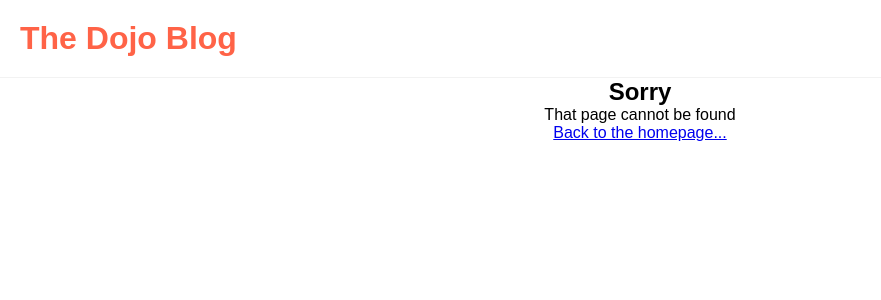
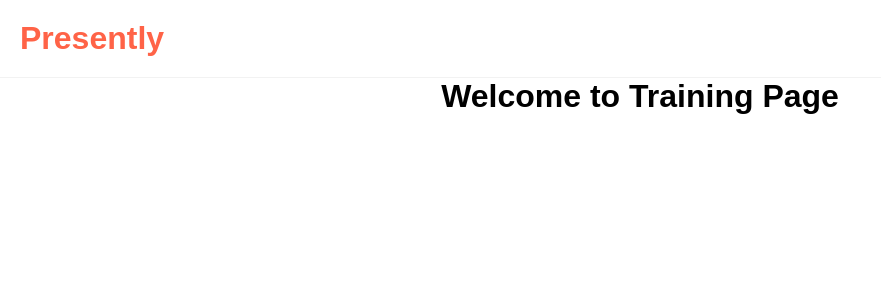
Before and after one commit to mynameiskennith/Presently-v1.0, a React (Create React App) app in the folder frontend/: page /training in a window 1280 px wide. Shown: the top 300 px of the page, without its empty margins (0-881 px from the left). Built offline with nearby package versions, Linux system fonts and the light colour scheme.

Commit message:
Added training page

```diff
--- a/frontend/src/App.js
+++ b/frontend/src/App.js
@@ -1,10 +1,10 @@
-import logo from './logo.svg';
 import './App.css';
 import LandingPage from './LandingPage';
 import SelectionPage from './SelectionPage';
 import Navbar from './Navbar';
 import NotFound from './NotFound';
 import { BrowserRouter as Router, Route, Switch } from 'react-router-dom';
+import TrainingPage from './TrainingPage';
 
 function App() {
   return (
@@ -18,6 +18,9 @@ function App() {
           </Route>
           <Route path="/select">
             <SelectionPage />
+          </Route>
+          <Route path="/training">
+            <TrainingPage />
           </Route>
           {/* <Route path="/blogs/:id">
             <BlogDetails />
--- a/frontend/src/Navbar.jsx
+++ b/frontend/src/Navbar.jsx
@@ -4,7 +4,7 @@ import { Link } from 'react-router-dom';
 const Navbar = () => {
     return (
         <nav className="navbar">
-            <h1>The Dojo Blog</h1>
+            <h1>Presently</h1>
             <div className="links">
                 {/* <Link to="/">Home</Link>
                 <Link to="/create">New Blog</Link> */}
--- /dev/null
+++ b/frontend/src/TrainingPage.jsx
@@ -0,0 +1,12 @@
+export default function TrainingPage(){
+    return (
+        <>
+            <center>
+                <h1>Welcome to Training Page</h1>
+                <form action="">
+
+                </form>
+            </center>
+        </>
+    )
+}
```
